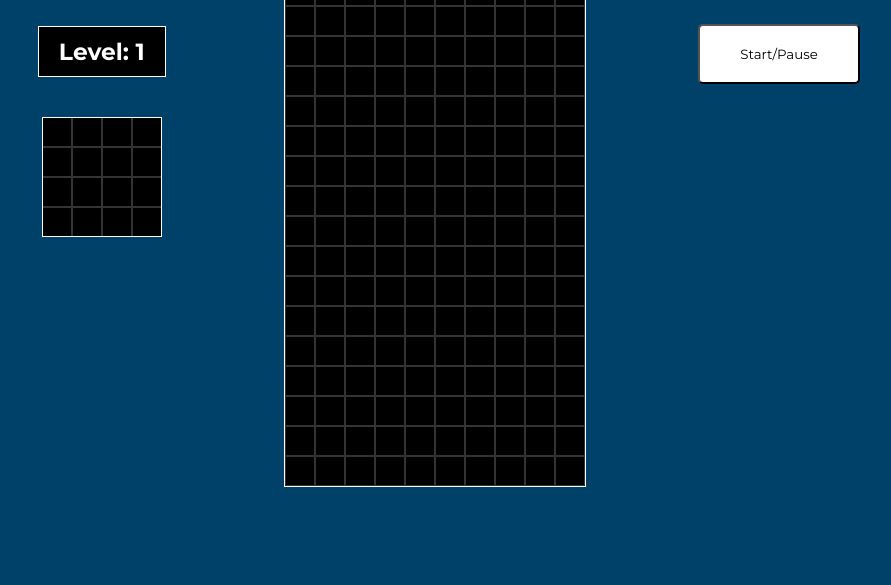
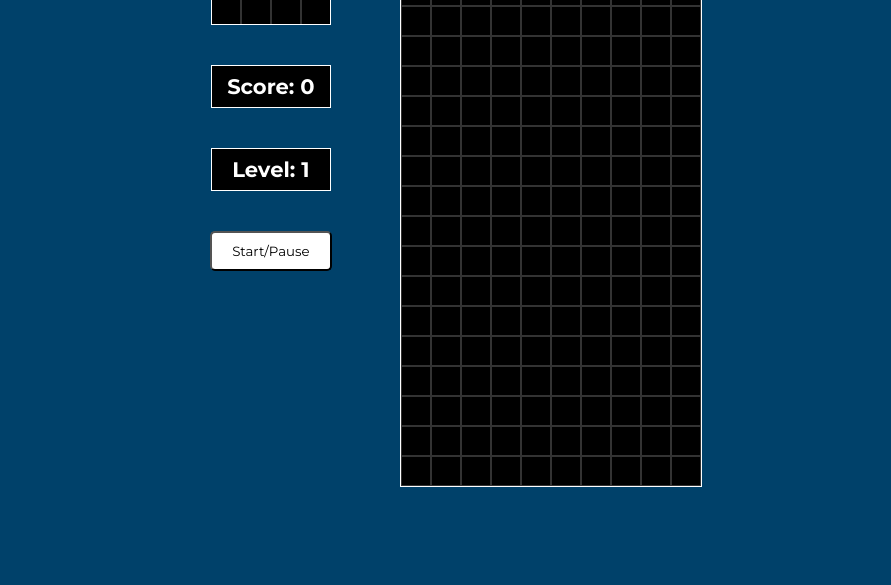
Before and after one commit to gazjosef/tetris, a website: page index.html in a window 1280 px wide. Shown: the part 215-800 px from the top of the page, without its empty margins (194-1085 px from the left). Drawn offline with Linux system fonts and the light colour scheme.

Commit message:
Refactor: App Styles

```diff
--- a/index.html
+++ b/index.html
@@ -11,14 +11,6 @@
   <body>
     <div class="container">
       <aside class="aside aside--score">
-        <div class="score">
-          <h3>Score: <span id="score">0</span></h3>
-        </div>
-
-        <div class="score">
-          <h3>Level: <span id="level">1</span></h3>
-        </div>
-
         <div class="mini-grid">
           <div></div>
           <div></div>
@@ -37,6 +29,16 @@
           <div></div>
           <div></div>
         </div>
+
+        <div class="score">
+          <h3>Score: <span id="score">0</span></h3>
+        </div>
+
+        <div class="score">
+          <h3>Level: <span id="level">1</span></h3>
+        </div>
+
+        <button class="btn" id="start-button">Start/Pause</button>
       </aside>
 
       <!-- Grid -->
@@ -257,13 +259,13 @@
       </main>
 
       <!-- Mini Grid -->
-      <aside class="aside aside--start">
+      <!-- <aside class="aside aside--start">
         <img
           src="./assets/logo/The_Tetris_Company_logo.png"
           alt="tetris logo"
         />
         <button class="btn" id="start-button">Start/Pause</button>
-      </aside>
+      </aside> -->
     </div>
   </body>
 </html>
--- a/sass/layout/_aside.scss
+++ b/sass/layout/_aside.scss
@@ -1,11 +1,7 @@
 .aside {
-  --pading-top-bottom: 5rem;
-  --pading-left-right: 2rem;
   --aside-gap: 4rem;
   height: min-content;
-  padding: var(--pading-top-bottom) var(--pading-left-right);
-  // background-color: #333;
-  // border: 1px solid white;
+  padding: 2rem;
 
   display: flex;
   flex-direction: column;
--- a/sass/layout/_screen.scss
+++ b/sass/layout/_screen.scss
@@ -2,7 +2,7 @@
 .container {
   margin-inline: auto;
   margin-top: 10vh;
-  width: 1000px;
+  width: 600px;
   border-radius: 0.5rem;
   padding: 2rem;
 
--- a/sass/snippets/_button.scss
+++ b/sass/snippets/_button.scss
@@ -1,6 +1,6 @@
 .btn {
   background-color: white;
-  padding: 2rem 4rem;
+  padding: 1rem 2rem;
   border-radius: 5px;
 
   font-family: "Montserrat", sans-serif;
--- a/sass/snippets/_score.scss
+++ b/sass/snippets/_score.scss
@@ -1,13 +1,14 @@
 .score {
-  --padding-top-bottom: 1rem;
-  --padding-left-right: 2rem;
+  --padding-top-bottom: 0.8rem;
+  --padding-left-right: 0rem;
   background-color: black;
   padding: var(--padding-top-bottom) var(--padding-left-right);
   border: 1px solid white;
+  width: 12rem;
 
   display: grid;
   place-items: center;
 
   color: white;
-  font-size: 2rem;
+  font-size: 1.8rem;
 }
```
Also changed, not shown: css/style.css, 1 other file.
